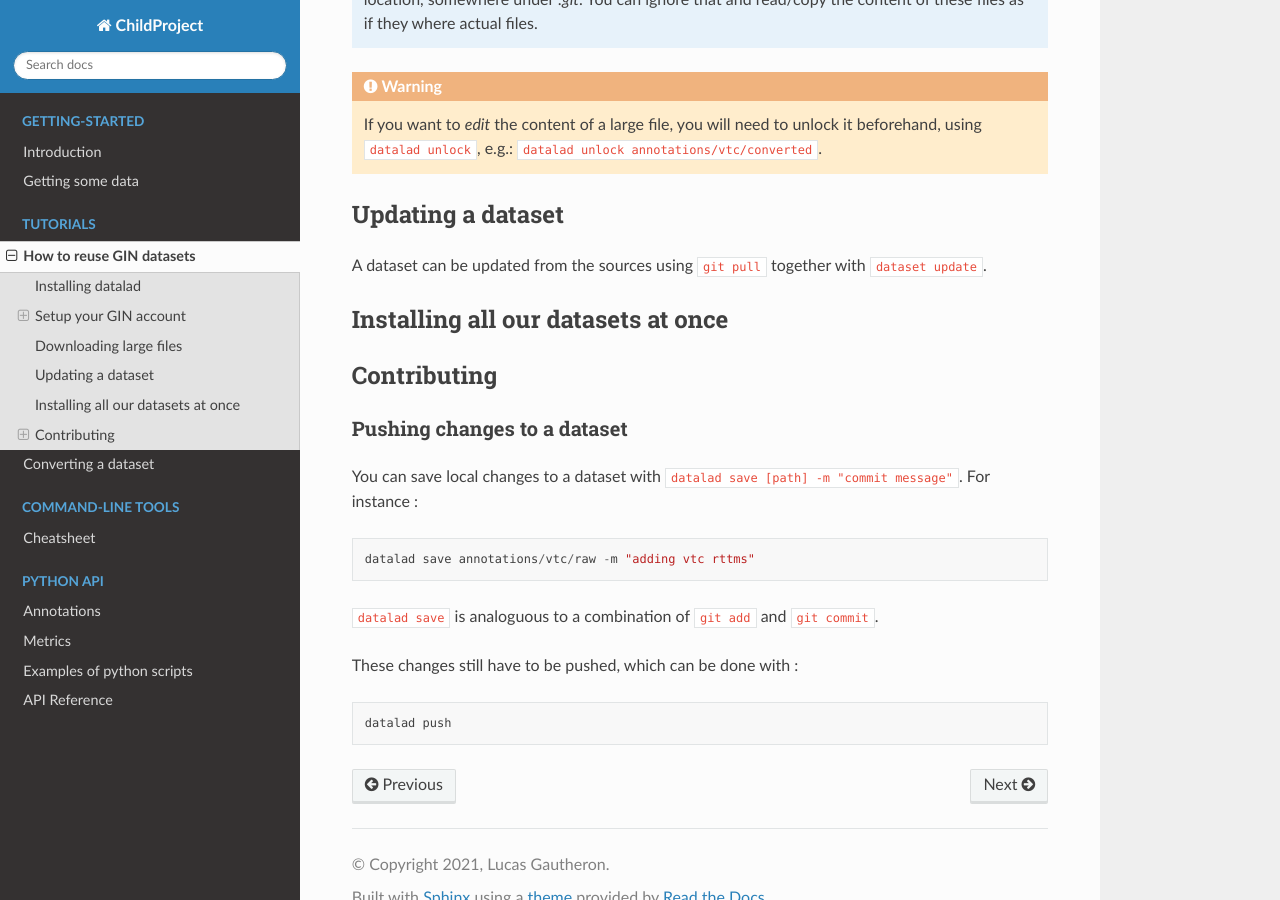
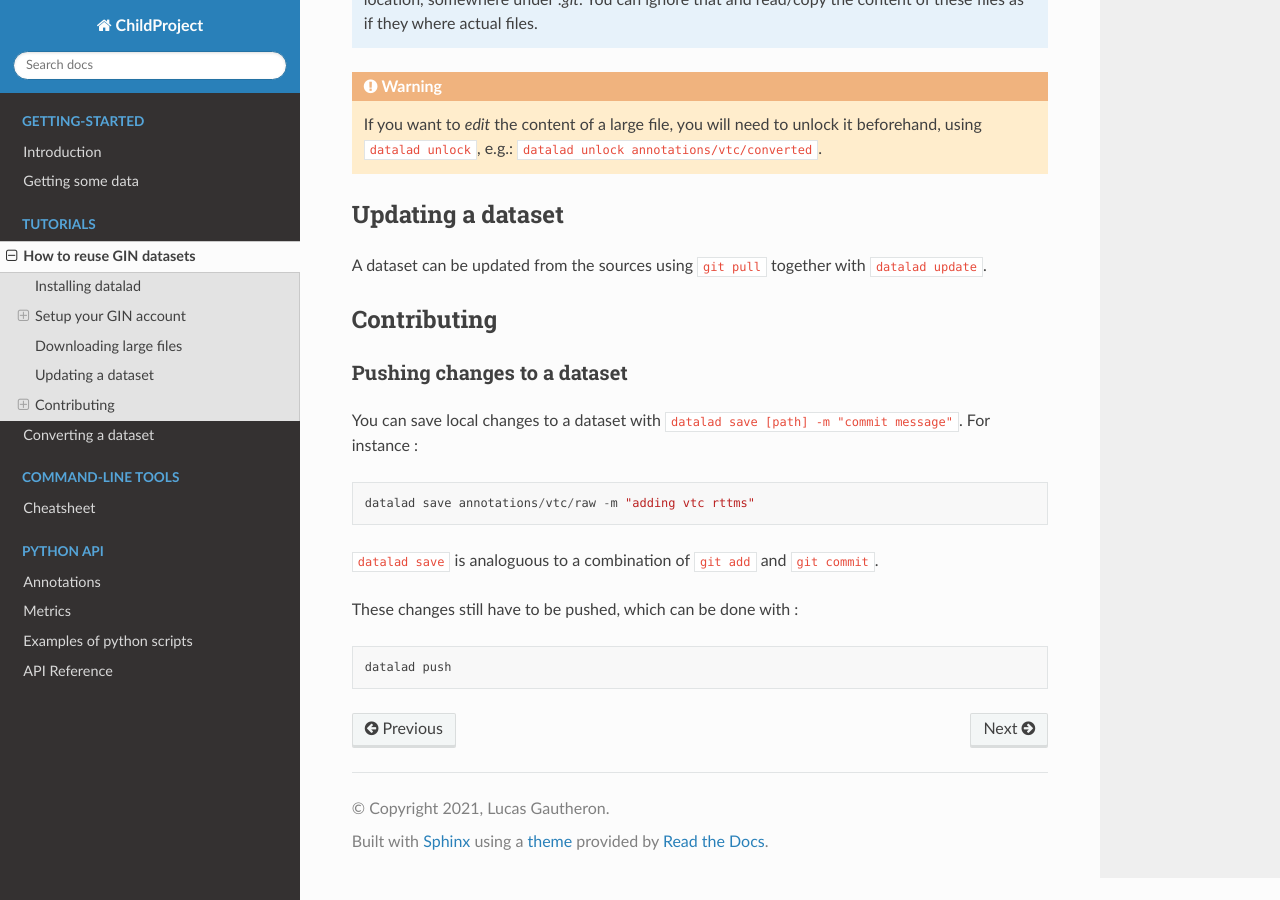
Before and after one commit to LAAC-LSCP/ChildProject, a Sphinx documentation site: the page built from docs/source/reuse.rst, in a window 1280 px wide and 900 px high, scrolled down 2743 px. Built offline with Sphinx 7.4.7 and the Read the Docs theme 2.0.0, drawn with Linux system fonts in a browser that asks for light colours; pages that are not in the unit, such as notebooks, are missing from menus.

Commit message:
minor typo fix (closes #234)

```diff
--- a/docs/source/reuse.rst
+++ b/docs/source/reuse.rst
@@ -127,11 +127,7 @@ Updating a dataset
 ------------------
 
 A dataset can be updated from the sources using ``git pull`` together
-with ``dataset update``.
-
-Installing all our datasets at once
------------------------------------
-
+with ``datalad update``.
 
 Contributing
 ------------
```
